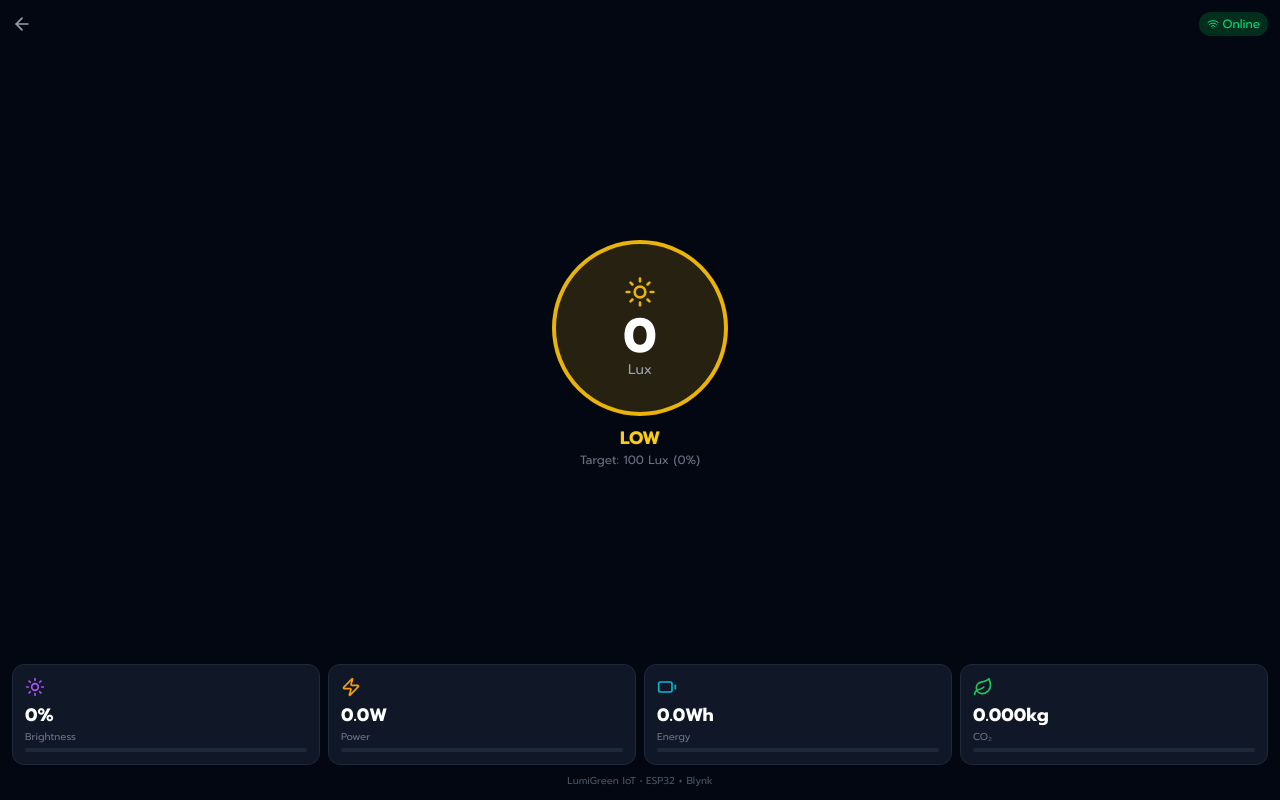
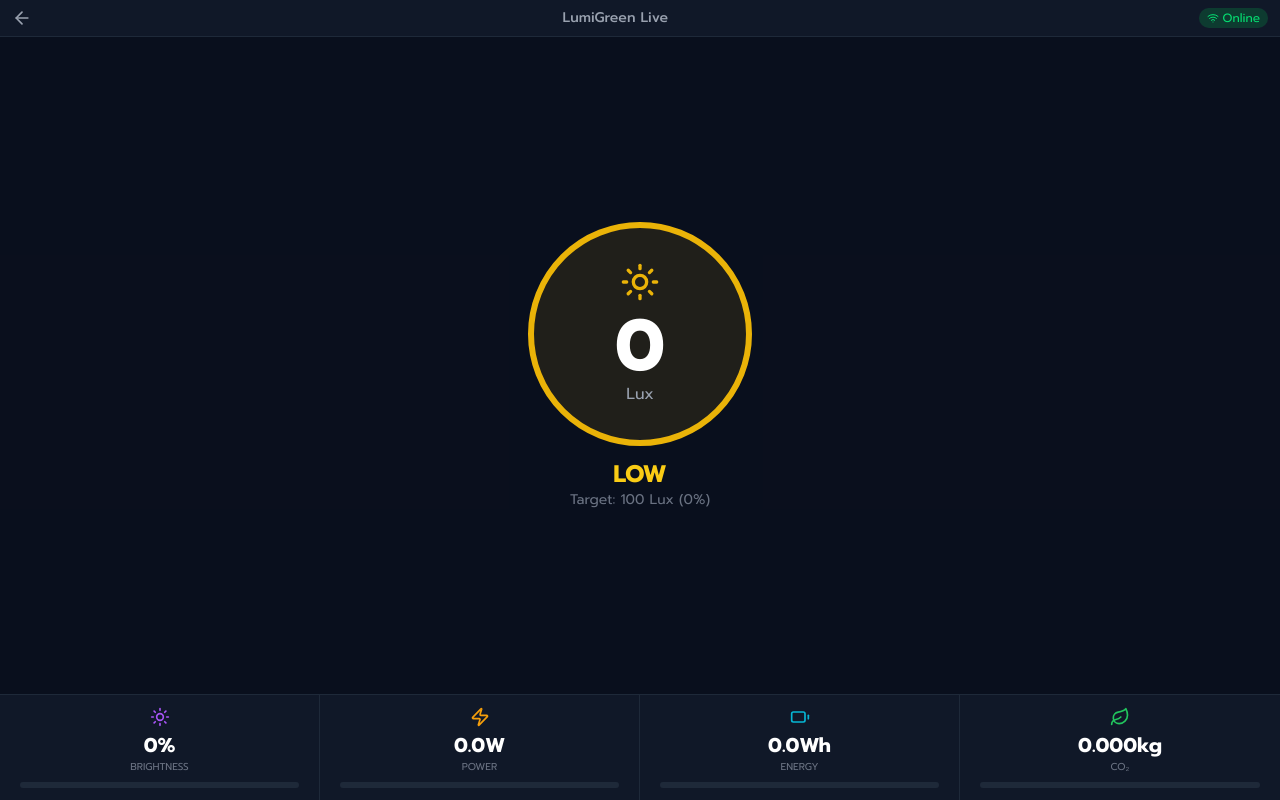
Before and after one commit to Teera235/lumigreen, a Next.js app: page /live in a window 1280 px wide. Built offline with nearby package versions, Linux system fonts and the light colour scheme; no server answers.

Commit message:
Make live page tight layout

```diff
--- a/src/app/live/page.tsx
+++ b/src/app/live/page.tsx
@@ -29,54 +29,57 @@ export default function LivePage() {
   const ok = d.lux >= d.setpoint * 0.9 && d.lux <= d.setpoint * 1.1;
   const low = d.lux < d.setpoint * 0.9;
   const status = ok ? "OK" : low ? "LOW" : "HIGH";
-  const clr = ok ? "green" : low ? "yellow" : "blue";
 
   return (
-    <div className="h-screen bg-gray-950 text-white p-3 flex flex-col">
-      {/* Header */}
-      <div className="flex items-center justify-between mb-2">
+    <div className="h-screen bg-gray-950 text-white flex flex-col">
+      {/* Header - แน่นติดบน */}
+      <div className="flex items-center justify-between px-3 py-2 bg-gray-900 border-b border-gray-800">
         <Link href="/" className="text-gray-400 hover:text-white"><ArrowLeft className="w-5 h-5" /></Link>
-        <div className={`flex items-center gap-1 px-2 py-1 rounded-full text-xs ${online ? "bg-green-500/20 text-green-400" : "bg-red-500/20 text-red-400"}`}>
+        <span className="text-gray-400 text-sm font-medium">LumiGreen Live</span>
+        <div className={`flex items-center gap-1 px-2 py-0.5 rounded-full text-xs ${online ? "bg-green-500/20 text-green-400" : "bg-red-500/20 text-red-400"}`}>
           {online ? <Wifi className="w-3 h-3" /> : <WifiOff className="w-3 h-3" />}
           {online ? "Online" : "Offline"}
         </div>
       </div>
 
-      {/* Main Lux - Compact Circle */}
-      <div className="flex-1 flex flex-col items-center justify-center">
-        <div className={`w-36 h-36 sm:w-44 sm:h-44 rounded-full bg-${clr}-500/20 border-4 border-${clr}-500 flex items-center justify-center`}
-          style={{ backgroundColor: `rgba(${ok ? "34,197,94" : low ? "234,179,8" : "59,130,246"}, 0.15)`, borderColor: ok ? "#22c55e" : low ? "#eab308" : "#3b82f6" }}>
+      {/* Main Content - ติดกันหมด */}
+      <div className="flex-1 flex flex-col">
+        {/* Lux Display - ใหญ่ขึ้น ติดกับ header */}
+        <div className="flex-1 flex flex-col items-center justify-center bg-gray-900/50 px-4 py-6">
+          <div className={`w-48 h-48 sm:w-56 sm:h-56 rounded-full flex items-center justify-center border-[6px]`}
+            style={{
+              backgroundColor: `rgba(${ok ? "34,197,94" : low ? "234,179,8" : "59,130,246"}, 0.1)`,
+              borderColor: ok ? "#22c55e" : low ? "#eab308" : "#3b82f6"
+            }}>
             <div className="text-center">
-            <Sun className="w-8 h-8 mx-auto mb-1" style={{ color: ok ? "#22c55e" : low ? "#eab308" : "#3b82f6" }} />
-            <div className="text-4xl sm:text-5xl font-bold">{d.lux.toFixed(0)}</div>
-            <div className="text-gray-400 text-sm">Lux</div>
+              <Sun className="w-10 h-10 mx-auto mb-2" style={{ color: ok ? "#22c55e" : low ? "#eab308" : "#3b82f6" }} />
+              <div className="text-6xl sm:text-7xl font-bold">{d.lux.toFixed(0)}</div>
+              <div className="text-gray-400">Lux</div>
             </div>
           </div>
-        <div className="mt-2 text-lg font-bold" style={{ color: ok ? "#4ade80" : low ? "#facc15" : "#60a5fa" }}>{status}</div>
-        <div className="text-gray-500 text-xs">Target: {d.setpoint} Lux ({pct.toFixed(0)}%)</div>
+          <div className="mt-3 text-2xl font-bold" style={{ color: ok ? "#4ade80" : low ? "#facc15" : "#60a5fa" }}>{status}</div>
+          <div className="text-gray-500 text-sm">Target: {d.setpoint} Lux ({pct.toFixed(0)}%)</div>
         </div>
 
-      {/* Stats Grid - Compact */}
-      <div className="grid grid-cols-4 gap-2">
+        {/* Stats - ติดกันไม่มี gap */}
+        <div className="grid grid-cols-4 divide-x divide-gray-800 bg-gray-900 border-t border-gray-800">
           {[
             { icon: Sun, label: "Brightness", val: `${d.brightness.toFixed(0)}%`, color: "#a855f7", pct: d.brightness },
             { icon: Zap, label: "Power", val: `${d.power.toFixed(1)}W`, color: "#f59e0b", pct: (d.power/30)*100 },
             { icon: Battery, label: "Energy", val: `${d.energy.toFixed(1)}Wh`, color: "#06b6d4", pct: Math.min((d.energy/100)*100, 100) },
             { icon: Leaf, label: "CO₂", val: `${d.carbon.toFixed(3)}kg`, color: "#22c55e", pct: Math.min((d.carbon/0.1)*100, 100) },
           ].map((s, i) => (
-          <div key={i} className="bg-gray-900 rounded-xl p-3 border border-gray-800">
-            <s.icon className="w-5 h-5 mb-1" style={{ color: s.color }} />
-            <div className="text-lg font-bold">{s.val}</div>
-            <div className="text-gray-500 text-[10px]">{s.label}</div>
-            <div className="mt-1 h-1 bg-gray-800 rounded-full overflow-hidden">
-              <div className="h-full rounded-full" style={{ width: `${s.pct}%`, backgroundColor: s.color }} />
+            <div key={i} className="p-3 text-center">
+              <s.icon className="w-5 h-5 mx-auto mb-1" style={{ color: s.color }} />
+              <div className="text-xl font-bold">{s.val}</div>
+              <div className="text-gray-500 text-[10px] uppercase">{s.label}</div>
+              <div className="mt-2 h-1.5 bg-gray-800 rounded-full overflow-hidden mx-2">
+                <div className="h-full rounded-full" style={{ width: `${Math.min(s.pct, 100)}%`, backgroundColor: s.color }} />
               </div>
             </div>
           ))}
         </div>
-
-      {/* Footer */}
-      <div className="text-center mt-2 text-gray-600 text-[10px]">LumiGreen IoT • ESP32 + Blynk</div>
+      </div>
     </div>
   );
 }
```
Lines whose indentation alone changed are shown as unchanged.
